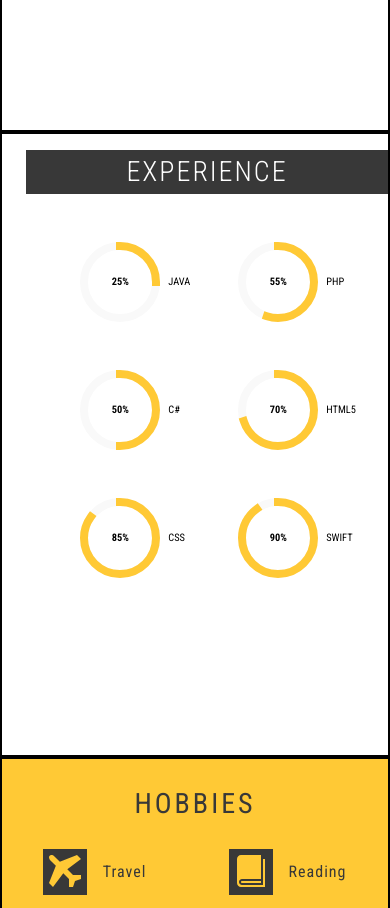
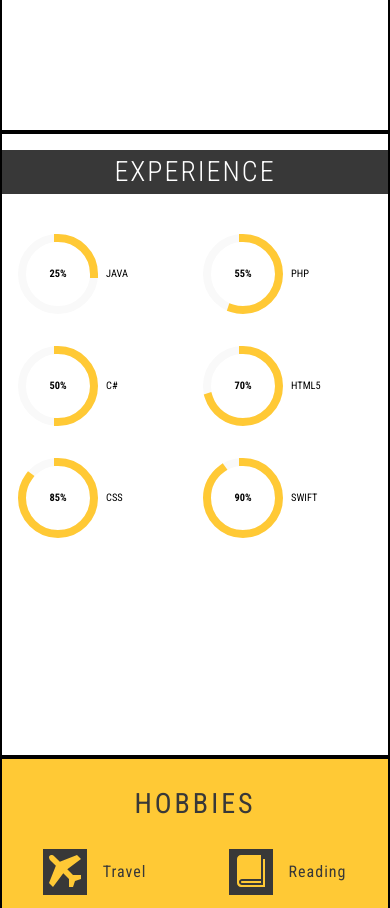
Before and after one commit to TomPod92/CV-zadanie, a website: page index.html in a window 390 px wide. Shown: the part 3620-4528 px from the top of the page. Drawn offline with Linux system fonts and the light colour scheme.

Commit message:
pie charts RWD done

```diff
--- a/scss/_cv.scss
+++ b/scss/_cv.scss
@@ -1,30 +1,27 @@
 .grid {
     width: 70vw;
     margin: 5rem auto;
-    //min-height: 100vh;
-    //position: absolute;
-    //top: 50%;
-    //left: 50%;
-    //transform: translate(-50%, -50%);
+    display: grid;
+    // grid-template-columns: repeat(7, 1fr);
+    // grid-template-rows: repeat(11, 1fr);
+    // grid-template-areas:"image image image profile profile profile profile"
+    //                     "image image image profile profile profile profile"
+    //                     "image image image profile profile profile profile"
+    //                     "name name name education education education education"
+    //                     "name name name education education education education"
+    //                     "contact contact contact education education education education"
+    //                     "contact contact contact experience experience experience experience"
+    //                     "contact contact contact experience experience experience experience"
+    //                     "hobbies hobbies hobbies skills skills skills skills"
+    //                     "hobbies hobbies hobbies skills skills skills skills"
+    //                     "hobbies hobbies hobbies skills skills skills skills";
 
-    display: grid;
-    grid-template-columns: repeat(7, 1fr);
-    grid-template-rows: repeat(12, 1fr);
-    grid-template-areas:"image image image profile profile profile profile"
-                        "image image image profile profile profile profile"
-                        "image image image profile profile profile profile"
-                        "name name name education education education education"
-                        "name name name education education education education"
-                        "contact contact contact education education education education"
-                        "contact contact contact education education education education"
-                        "contact contact contact experience experience experience experience"
-                        "contact contact contact experience experience experience experience"
-                        "hobbies hobbies hobbies skills skills skills skills"
-                        "hobbies hobbies hobbies skills skills skills skills"
-                        "hobbies hobbies hobbies skills skills skills skills";
-
-
-
+    grid-template-columns: 1fr 1fr;
+    grid-template-rows: 1fr 1fr 1fr 1fr;
+    grid-template-areas:"image  profile"
+                        "name education"
+                        "contact experience"
+                        "hobbies skills";
 }
 
 .cv {
@@ -200,7 +197,6 @@
         }
     }
 
-
     &__profile {
         grid-area: profile;
         padding: 4rem 0 0 3rem;
@@ -290,9 +286,8 @@
             display: grid;
             grid-template-columns: 1fr 1fr 1fr;
             grid-template-rows: 1fr 1fr;
-            grid-gap: 2rem;
-            margin: 6rem 0;
-
+            grid-gap: 4rem 2rem;
+            margin: 6rem 3rem;
         }
 
         &--item {
@@ -307,10 +302,10 @@
             position: relative;
             width: 80px;
             height: 80px;
-            line-height: 8rem; //test
+            line-height: 8rem;
             margin-right: 1rem;
             font-weight: bold;
-            text-align: center; //test
+            text-align: center;
             display: flex;
             align-items: center;
             justify-content: center;
@@ -323,10 +318,6 @@
         }
     }
 }
-
-
-
-
 
 .white_header {
     display: flex;
--- a/scss/_media.scss
+++ b/scss/_media.scss
@@ -4,14 +4,16 @@
 
     .cv__profile--text {font-size: 1.7rem;}
 
-    .cv__skills {
-        &--grid {
-            grid-gap: 6rem;
-            grid-template-columns: 1fr 1fr;
-            grid-template-rows: 1fr 1fr 1fr;
-        }
+    // .cv__skills {
+    //     &--grid {
+    //         grid-gap: 6rem;
+    //         grid-template-columns: 1fr 1fr;
+    //         grid-template-rows: 1fr 1fr 1fr;
+    //     }
 
-    }
+    // }
+
+    //.cv__skills--grid {margin: 6rem 5rem 0 6rem;}
 }
 
 
@@ -70,10 +72,10 @@
         &:nth-child(3) {padding: 2rem 2rem 4rem 0;}
     }
 
-    .cv__skills--grid {
-        margin: 6rem auto;
-        width: 70%;
-    }
+    // .cv__skills--grid {
+    //     margin: 6rem auto;
+    //     width: 70%;
+    // }
 }
 
 @media (max-width: 700px) {
@@ -144,6 +146,16 @@
 
         &--timeline {margin-left: 3rem; }
     }
+
+    .cv__skills {
+        padding: 2rem 0;
+
+        &--grid {
+            grid-template-columns: 1fr 1fr;
+            grid-template-rows: 1fr 1fr 1fr;
+            margin: 5rem 2rem;
+        }
+    }
 }
 
 @media (max-width: 450px) {
```
Also changed, not shown: css/style.css.
